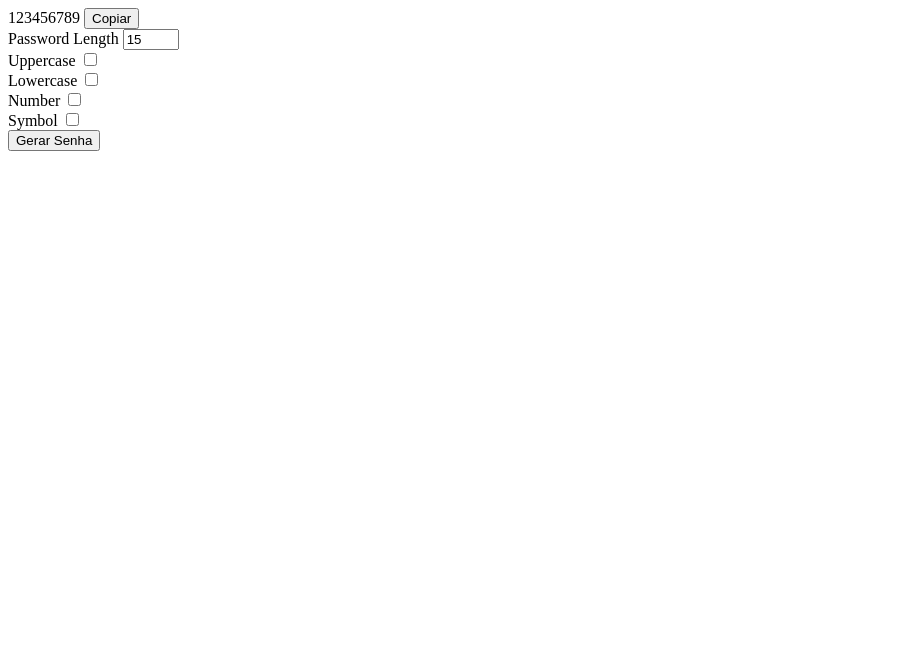
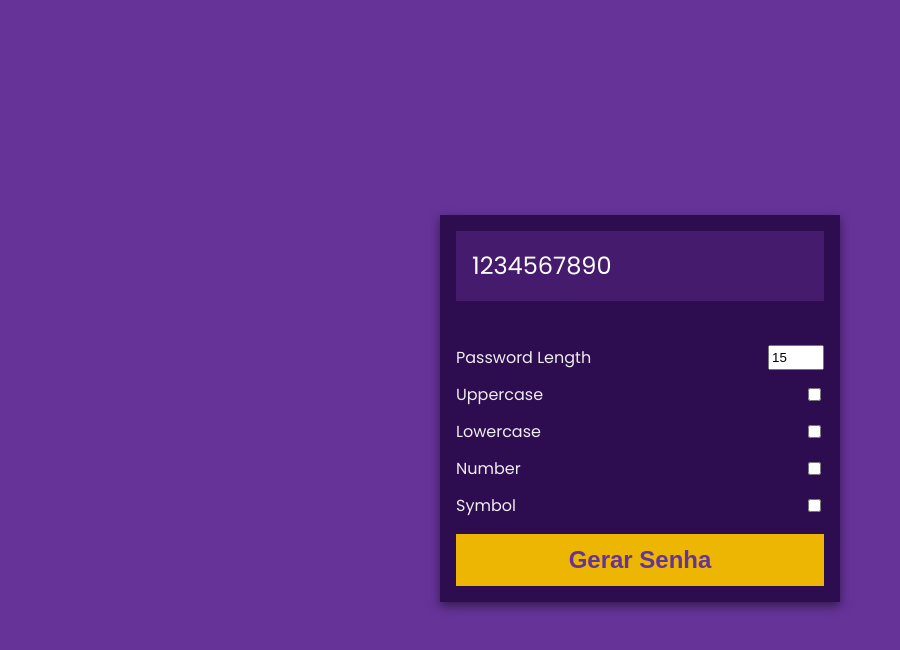
Before and after one commit to luizacn/gerador-de-senhas-02, a plain HTML site: page index.html in a window 1280 px wide. Shown: the whole page, without its empty margins (0-900 px from the left). Drawn offline with Linux system fonts and the light colour scheme.

Commit message:
Terminei o css

```diff
--- a/index.html
+++ b/index.html
@@ -15,7 +15,7 @@
 
         <div class="pw-header">
             <div class="pw">
-                <span id="pw">123456789</span>
+                <span id="pw">1234567890</span>
                 <button id="copy">Copiar</button>
             </div>
         </div>
--- a/style.css
+++ b/style.css
@@ -0,0 +1,81 @@
+@import url('https://fonts.googleapis.com/css2?family=Poppins:ital,wght@0,100;0,200;0,300;0,400;0,500;0,600;0,700;0,800;0,900;1,100;1,200;1,300;1,400;1,500;1,600;1,700;1,800;1,900&display=swap');
+
+* {
+    box-sizing: border-box;
+}
+
+body {
+    background-color: rebeccapurple;
+    color: white;
+    display: flex;
+    align-items: center;
+    justify-content: center;
+    font-family: "Poppins", sans-serif;
+    min-height: 100vh;
+}
+
+.pw-container{
+    background-color: rgb(46, 12, 80);
+    box-shadow: 0 4px 10px rgba(0, 0, 0, 0.5);
+    min-width: 400px;
+}
+
+.pw-header{
+    padding: 1rem;
+}
+
+.pw{
+    background-color: rgb(69, 28, 109);
+    display: flex;
+    font-size: 1.5rem;
+    align-items: center;
+    height: 70px;
+    width: 100%;
+    position: relative;
+    padding: 1rem;
+    overflow: auto;
+}
+
+.pw button{
+    background-color: white;
+    border: none;
+    color: rgb(29, 2, 56);
+    cursor: pointer;
+    font-family: inherit;
+    font-weight: bold;
+    padding: 0.25rem;
+    position: absolute;
+    top: 0px;
+    right: 0;
+    transform: translate(0, 20%);
+    transition: opacity 0.2s ease, transform 0.2s ease;
+    opacity: 0;
+}
+
+.pw:hover button{
+    opacity: 1;
+    transform: translate(0, 0%);
+}
+
+.pw-body{
+    padding: 1rem;
+}
+
+.form-control{
+    color: #eee;
+    display: flex;
+    justify-content: space-between;
+    margin: 0.75rem 0;
+}
+
+.generate{
+    background-color: #ecb602;
+    border: none;
+    color: rebeccapurple;
+    display: block;
+    font-size: 1.5rem;
+    font-weight: bold;
+    padding: 0.75rem;
+    margin-top: 1rem;
+    width: 100%;
+}
```
